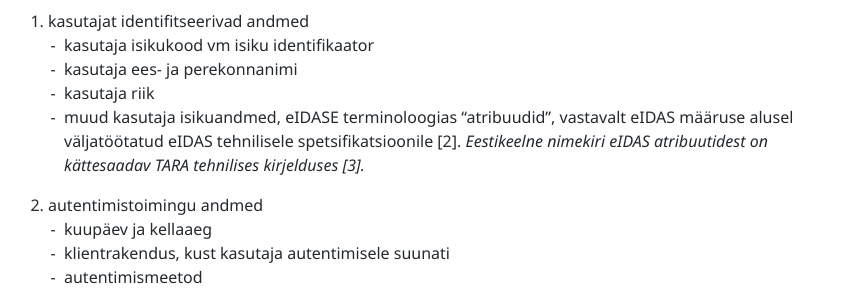
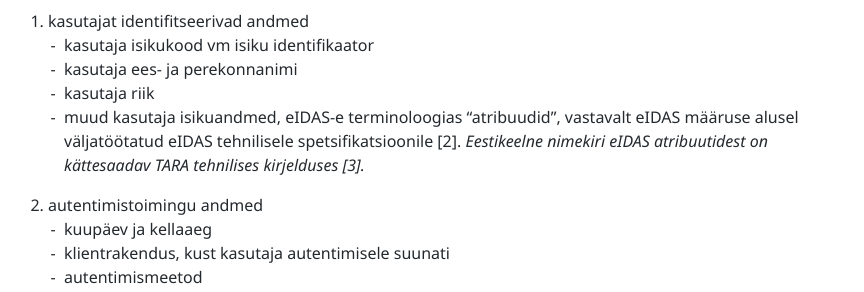
Before and after one commit to e-gov/TARA-Doku, a Jekyll site: the page built from IsikuandmeTP.md, in a window 1280 px wide. Shown: the part 577-869 px from the top of the page, without its empty margins (0-864 px from the left). Built offline with Jekyll 4.4.1, drawn with Linux system fonts in a browser that asks for light colours; our own code applies the rules of GitHub Pages for plain Markdown files.

Commit message:
Update IsikuandmeTP.md

```diff
--- a/IsikuandmeTP.md
+++ b/IsikuandmeTP.md
@@ -27,7 +27,7 @@ _kasutaja_, füüsiline isik, kes suunatakse Eesti või välismaa e-teenusest RI
   - kasutaja isikukood vm isiku identifikaator
   - kasutaja ees- ja perekonnanimi
   - kasutaja riik
-  - muud kasutaja isikuandmed, eIDASE terminoloogias "atribuudid", vastavalt eIDAS määruse alusel väljatöötatud eIDAS tehnilisele spetsifikatsioonile [2]. _Eestikeelne nimekiri eIDAS atribuutidest on kättesaadav TARA tehnilises kirjelduses [3]._
+  - muud kasutaja isikuandmed, eIDAS-e terminoloogias "atribuudid", vastavalt eIDAS määruse alusel väljatöötatud eIDAS tehnilisele spetsifikatsioonile [2]. _Eestikeelne nimekiri eIDAS atribuutidest on kättesaadav TARA tehnilises kirjelduses [3]._
 
 2. autentimistoimingu andmed
   - kuupäev ja kellaaeg
```
